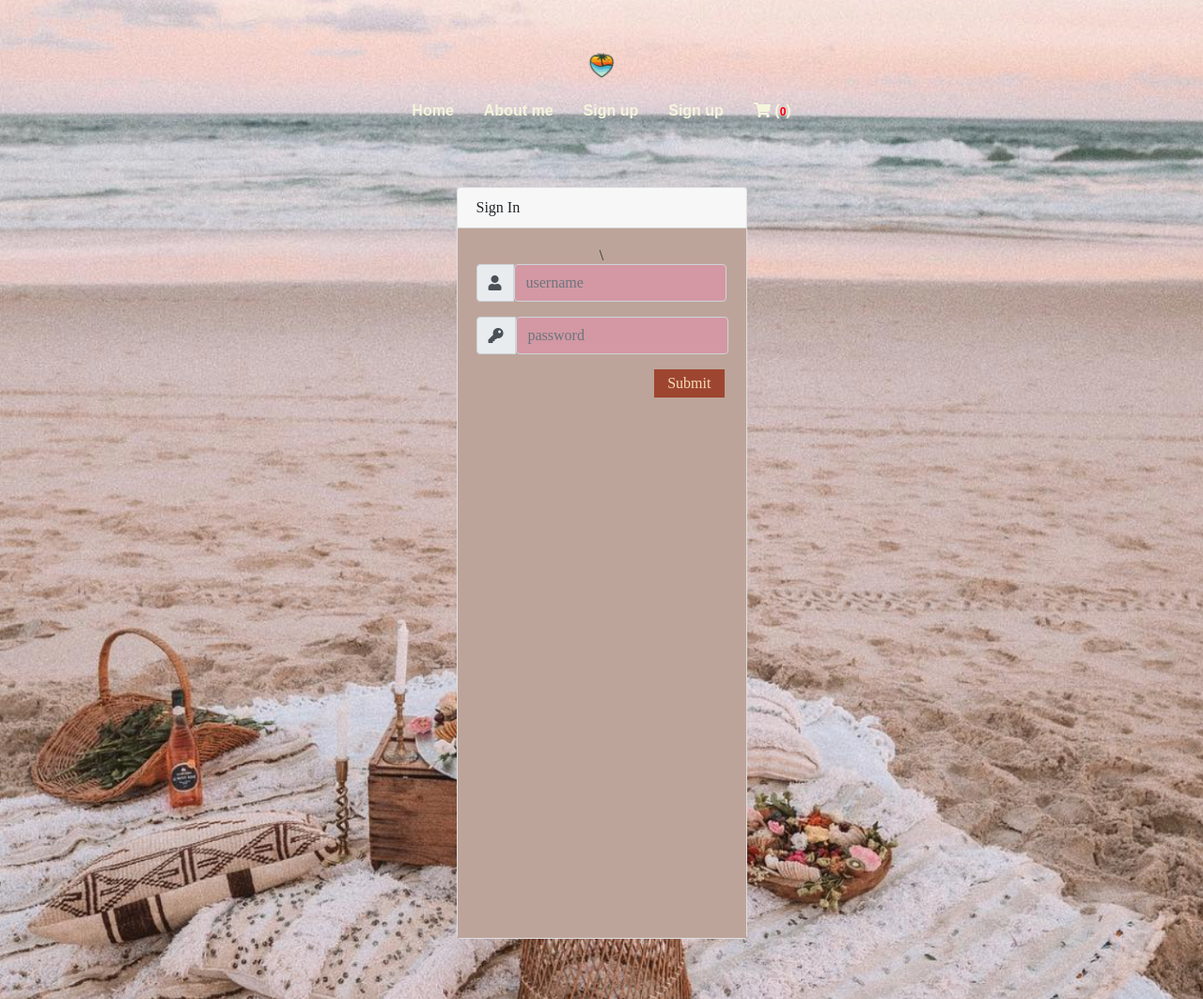
After one commit to maneeporn/project, a PHP site: page /login.php in a window 1280 px wide. The commit adds this page. Shown: the whole page at 94% size. Run offline with PHP 8.4, Linux system fonts and the light colour scheme; some libraries are stand-ins or nearby versions.

Commit message:
no message

```diff
--- a/header.php
+++ b/header.php
@@ -32,7 +32,7 @@
             <?php
               if (!isset($_SESSION['user_id']) )
               {
-                echo "<li class='nav-item'><a class=\"nav-link\" href=\"login_modal.php\">Sign up</a></li>";
+                echo "<li class='nav-item'><a class=\"nav-link\" href=\"login.php\">Sign up</a></li>";
               }
               else
               {
--- /dev/null
+++ b/login.php
@@ -0,0 +1,30 @@
+<?php include "header.php";?>
+
+<div class="container">
+	<div class="d-flex justify-content-center h-100">
+		<div class="card">
+			<div class="card-header">
+				<h3>Sign In</h3>
+			</div>
+			<div class="card-body">\
+				<form action="check_login.php">
+					<div class="input-group form-group">
+						<div class="input-group-prepend">
+							<span class="input-group-text"><i class="fas fa-user"></i></span>
+							<input type="text" class="form-control" placeholder="username" name="username">
+						</div>
+                    </div>
+					<div class="input-group form-group">
+						<div class="input-group-prepend">
+							<span class="input-group-text"><i class="fas fa-key"></i></span>
+							<input type="password" class="form-control" placeholder="password" name="password">
+						</div>
+					</div>
+					<div class="input-group">
+						<input class="button1" type="submit" name="button" id="button" value="Submit" />
+			        </div>
+				</form>
+			</div>
+		</div>
+	</div>
+</div>
```
Also changed, not shown: check_login.php (+3 -5 lines), 1 other file.
